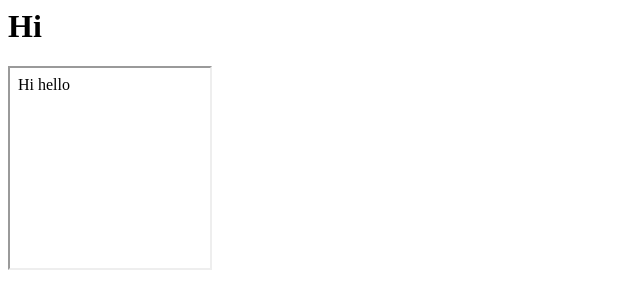
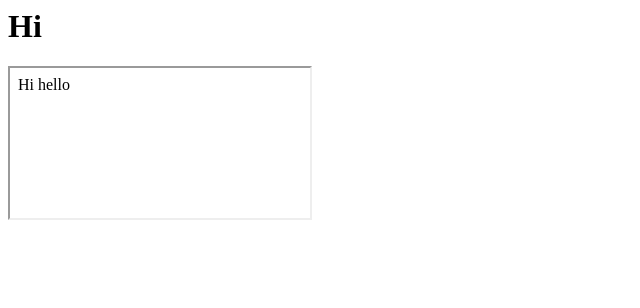
Before and after one commit to harsha614261/test, a plain HTML site: page index.html in a window 1280 px wide. Shown: the full height of the page, 0-640 px from the left. Drawn offline with Linux system fonts and the light colour scheme.

Commit message:
removed height param

```diff
--- a/index.html
+++ b/index.html
@@ -1,6 +1,6 @@
 <html>
 	  <body>
 		  <h1>Hi</h1>
-		  <iframe src="ok.html" width="200" height="200" />
+		  <iframe src="ok.html" width="300"/>
 	 </body>
 </html>
```
